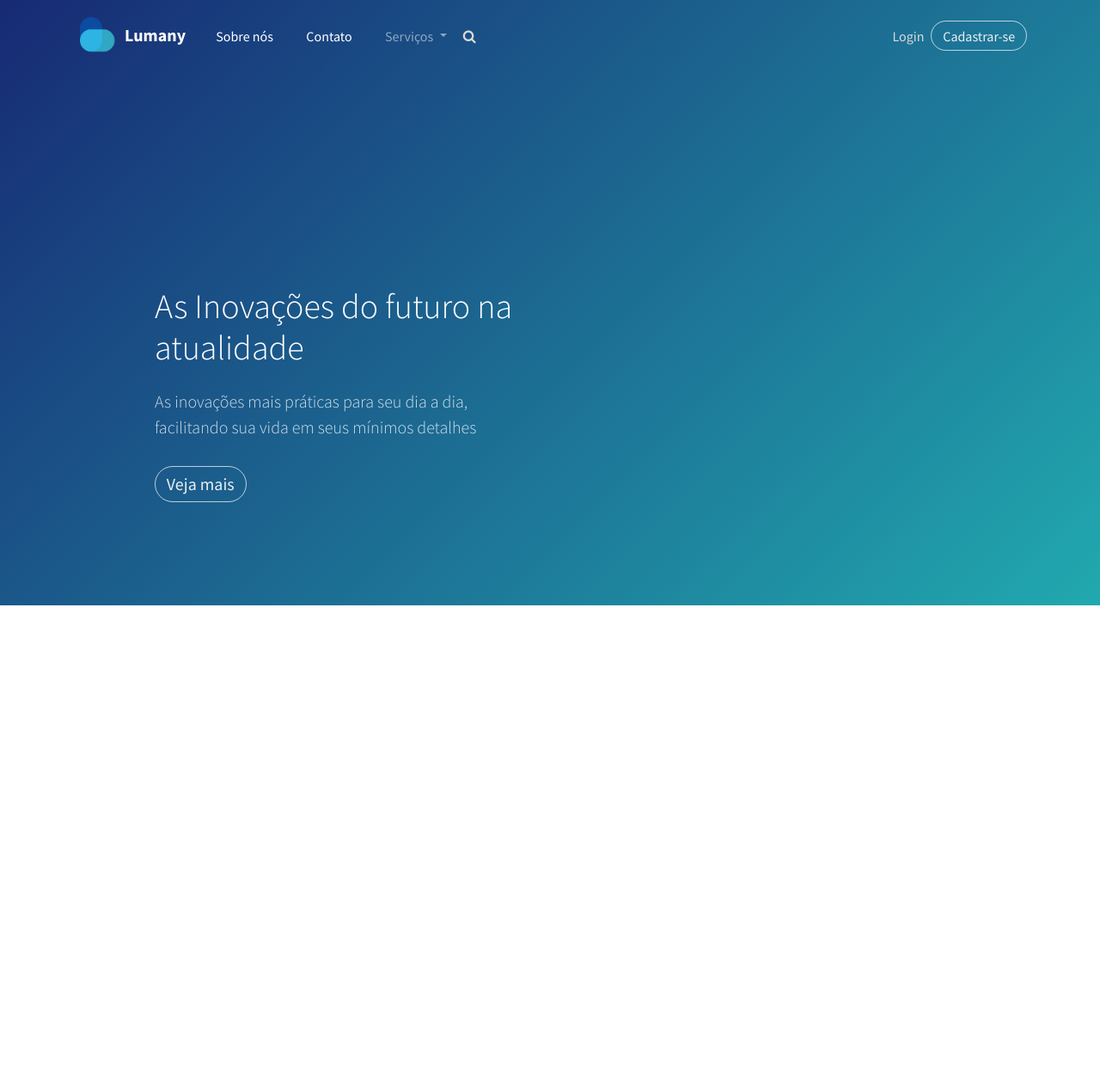
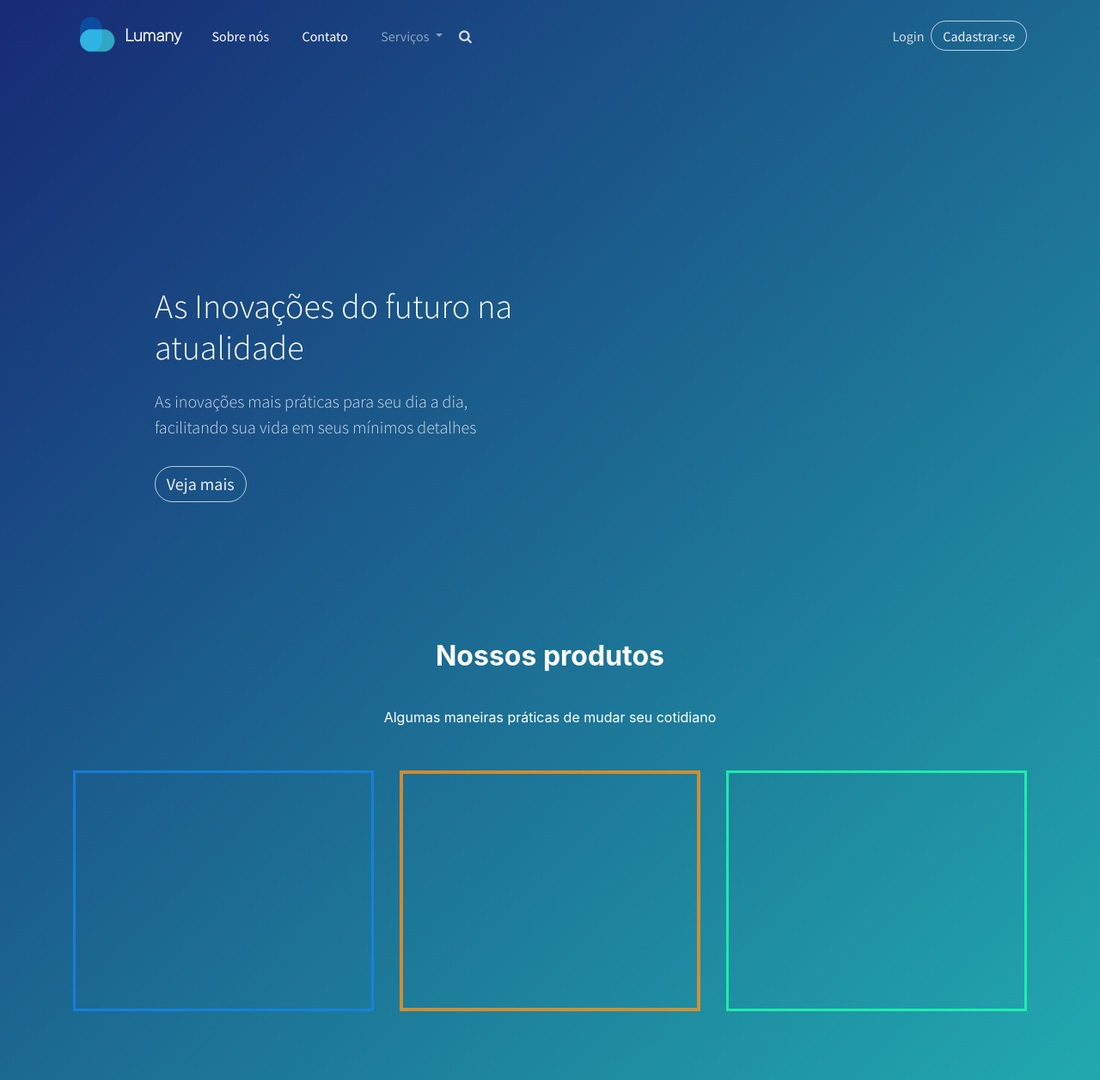
Before and after one commit to MateusPaulino13/InfoSports, a PHP site: page / in a window 1280 px wide. Shown: the whole page at 86% size. Before the commit the page ends 704 px from the top, so only its background shows below. Run offline with PHP 8.4, Linux system fonts and the light colour scheme; some libraries are stand-ins or nearby versions.

Commit message:
Adicionando aplicativos

```diff
--- a/Lumany/index.html
+++ b/Lumany/index.html
@@ -27,7 +27,9 @@
         >
           <div class="container">
             <img src="images/logo.png" alt="Logo" />
-            <a class="navbar-brand" href="#">Lumany</a>
+            <a class="navbar-brand" style="font-family: lumany" href="#"
+              >Lumany</a
+            >
             <button
               class="navbar-toggler"
               data-toggle="collapse"
@@ -97,6 +99,70 @@
           </div>
         </div>
       </div>
+
+      <div class="team-grid">
+        <div class="container">
+          <div class="intro">
+            <h2 style="color: #fff" class="text-center">Nossos produtos</h2>
+            <p class="text-center">
+              Algumas maneiras práticas de mudar seu cotidiano
+            </p>
+          </div>
+          <div class="row people">
+            <div class="col-md-4 col-lg-4 item">
+              <div class="box">
+                <div class="cover">
+                  <h3 class="name">CleanSea</h3>
+                  <p class="title">Meio Ambiente</p>
+                  <p class="title mt-3">
+                    Uma nova maneira de melhorar sua experiência com rios e
+                    mares
+                  </p>
+                  <div class="social"></div>
+                </div>
+              </div>
+            </div>
+            <div class="col-md-4 col-lg-4 item">
+              <div
+                class="box"
+                style="border: 4px solid rgba(245, 145, 31, 0.831)"
+              >
+                <div
+                  class="cover"
+                  style="background-color: rgba(245, 145, 31, 0.831)"
+                >
+                  <h3 class="name">InfoSports</h3>
+                  <p class="title">Esportes e E-Sports</p>
+                  <p style="font-size: 12px" class="title">
+                    Um aplicativo que ajuda a encontrar com mais facilidade
+                    peneiras e campeonatos dos mais diversos esportes e e-sports
+                  </p>
+                  <div class="social"></div>
+                </div>
+              </div>
+            </div>
+            <div class="col-md-4 col-lg-4 item">
+              <div
+                class="box"
+                style="border: 3px solid rgba(31, 255, 173, 0.831)"
+              >
+                <div
+                  class="cover"
+                  style="background-color: rgba(31, 255, 173, 0.831)"
+                >
+                  <h3 class="name">Facility Van</h3>
+                  <p class="title">Escolar</p>
+                  <p class="title">
+                    Aplicativo que promete ajudar os motoristas de vans para
+                    gerenciamento de uma forma facilitada
+                  </p>
+                  <div class="social"></div>
+                </div>
+              </div>
+            </div>
+          </div>
+        </div>
+      </div>
     </div>
     <script src="https://cdnjs.cloudflare.com/ajax/libs/jquery/3.2.1/jquery.min.js"></script>
     <script src="https://cdnjs.cloudflare.com/ajax/libs/twitter-bootstrap/4.1.3/js/bootstrap.bundle.min.js"></script>
--- a/Lumany/style/index.css
+++ b/Lumany/style/index.css
@@ -2,9 +2,13 @@
   font-family: lumany;
   src: url(/Lumany/style/fonte.otf);
 }
-.header-blue {
+
+body {
   background: linear-gradient(135deg, #172a74, #21a9af);
   background-color: #184e8e;
+}
+
+.header-blue {
   padding-bottom: 80px;
   font-family: "Source Sans Pro", sans-serif;
 }
@@ -210,7 +214,6 @@
   border: 1px solid #444;
   background-color: #aaa;
   overflow: hidden;
-  background: url(../../assets/img/screen-content-iphone-6.jpg);
   background-size: cover;
   background-position: center;
 }
@@ -231,3 +234,105 @@
   width: 50px;
   margin-right: 10px;
 }
+
+.team-grid {
+  color: #313437;
+  background-color: transparent !important;
+}
+
+.team-grid p {
+  color: #7d8285;
+}
+
+.team-grid h2 {
+  font-weight: bold;
+  margin-bottom: 40px;
+  padding-top: 40px;
+  color: inherit;
+}
+
+@media (max-width: 767px) {
+  .team-grid h2 {
+    margin-bottom: 25px;
+    padding-top: 25px;
+    font-size: 24px;
+  }
+}
+
+.team-grid .intro {
+  font-size: 16px;
+  max-width: 500px;
+  margin: 0 auto;
+}
+
+.team-grid .intro p {
+  margin-bottom: 0;
+  color: #fff;
+}
+
+.team-grid .people {
+  padding: 50px 0;
+}
+
+.team-grid .item {
+  margin-bottom: 30px;
+}
+
+.team-grid .item .box {
+  color: rgba(21, 134, 240, 0.782);
+  text-align: center;
+  border: 3px solid rgba(21, 134, 240, 0.782);
+  background-color: transparent;
+  background-repeat: no-repeat;
+  background-size: cover;
+  background-position: center;
+  height: 280px;
+  position: relative;
+  overflow: hidden;
+}
+
+.team-grid .item .cover {
+  position: absolute;
+  top: 0;
+  left: 0;
+  width: 100%;
+  height: 100%;
+  background-color: rgba(21, 134, 240, 0.782);
+  transition: opacity 0.15s ease-in;
+  opacity: 0;
+  padding-top: 80px;
+  color: #fff;
+  text-shadow: 1px 1px 1px rgba(0, 0, 0, 0.15);
+}
+.team-grid .item:hover .cover {
+  opacity: 1;
+}
+
+.team-grid .item .name {
+  font-weight: bold;
+  margin-bottom: 8px;
+}
+
+.team-grid .item .title {
+  text-transform: uppercase;
+  font-weight: bold;
+  color: #dce7e6;
+  letter-spacing: 2px;
+  font-size: 13px;
+  margin-bottom: 20px;
+}
+
+.team-grid .social {
+  font-size: 18px;
+}
+
+.team-grid .social a {
+  color: inherit;
+  margin: 0 10px;
+  display: inline-block;
+  opacity: 0.7;
+}
+
+.team-grid .social a:hover {
+  opacity: 1;
+}
```
